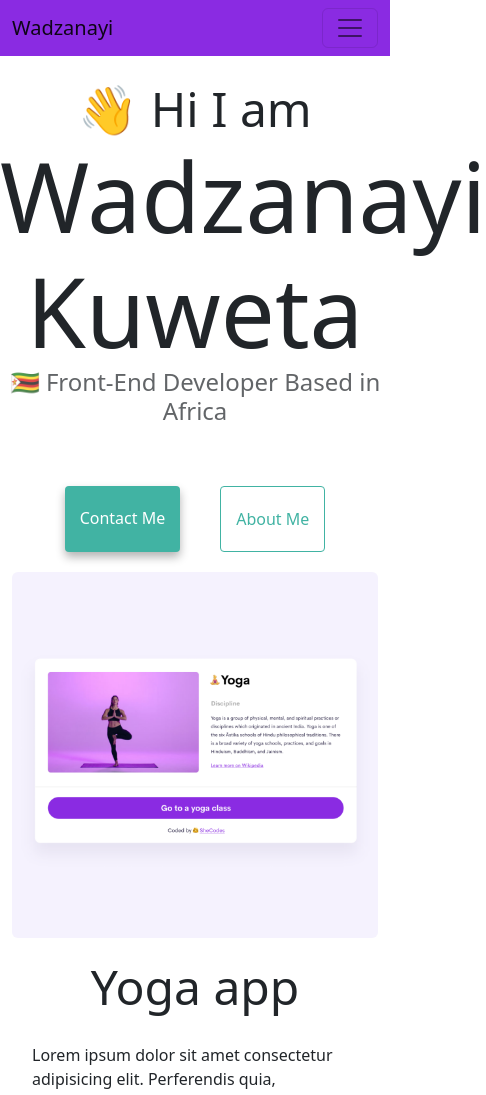
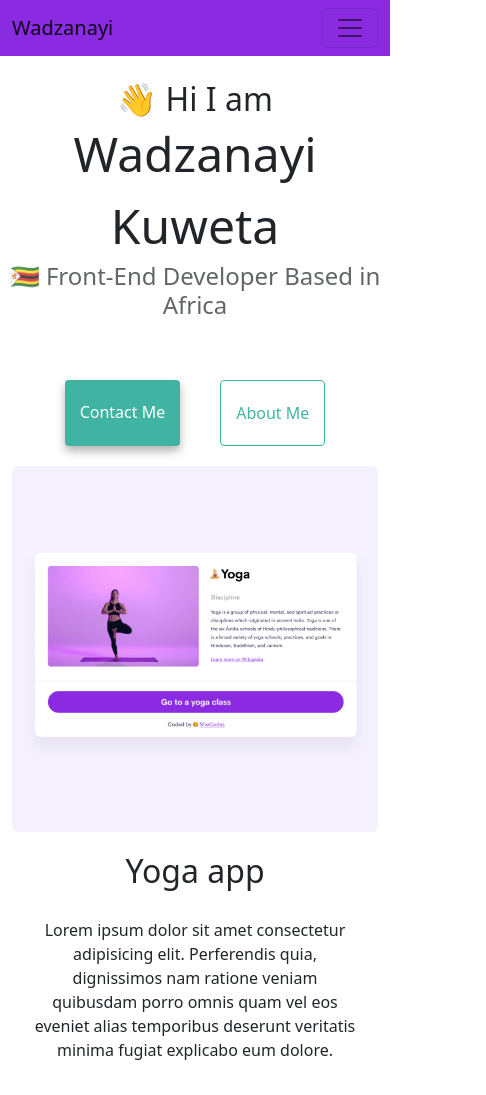
Before and after one commit to WadzanayiK/My_Portfolio, a plain HTML site: page index.html in a window 390 px wide. Shown: the top 1095 px of the page, 486 px wide, since content can reach past the window. Drawn offline with nearby package versions, Linux system fonts and the light colour scheme.

Commit message:
Update style.css

```diff
--- a/style.css
+++ b/style.css
@@ -98,9 +98,18 @@
     text-decoration: underline;
     color: blueviolet;
   }
-  @media (max-width: 768px) {
-    h4 {
+  @media (max-width: 576px) {
+    h1 {
+      font-size: 48px;
+      line-height: 1.5;
+    }
+
+    h2 {
+      font-size: 32px;
       text-align: center;
+    }
 
+    p {
+      text-align: center;
     }
 }
```
